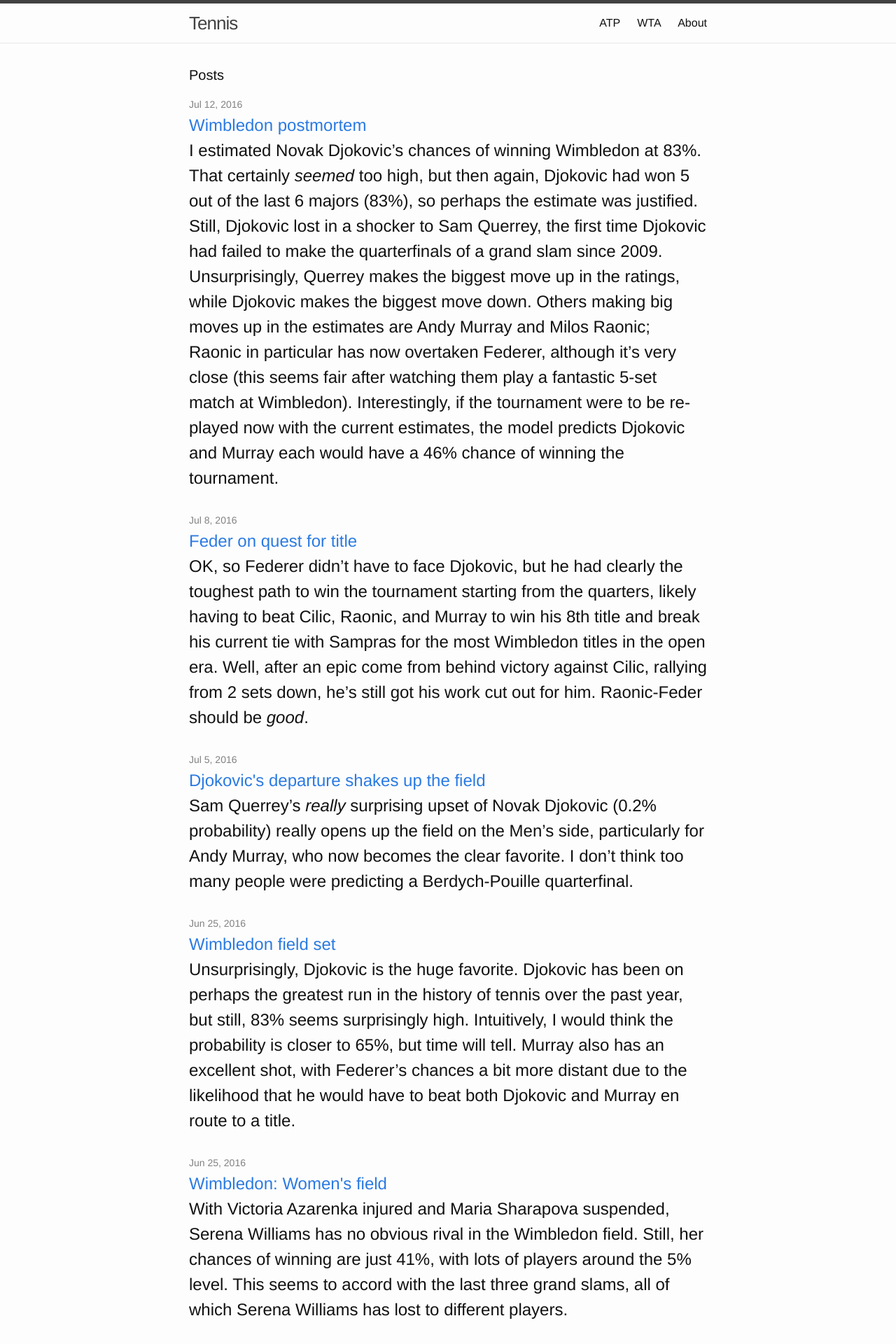
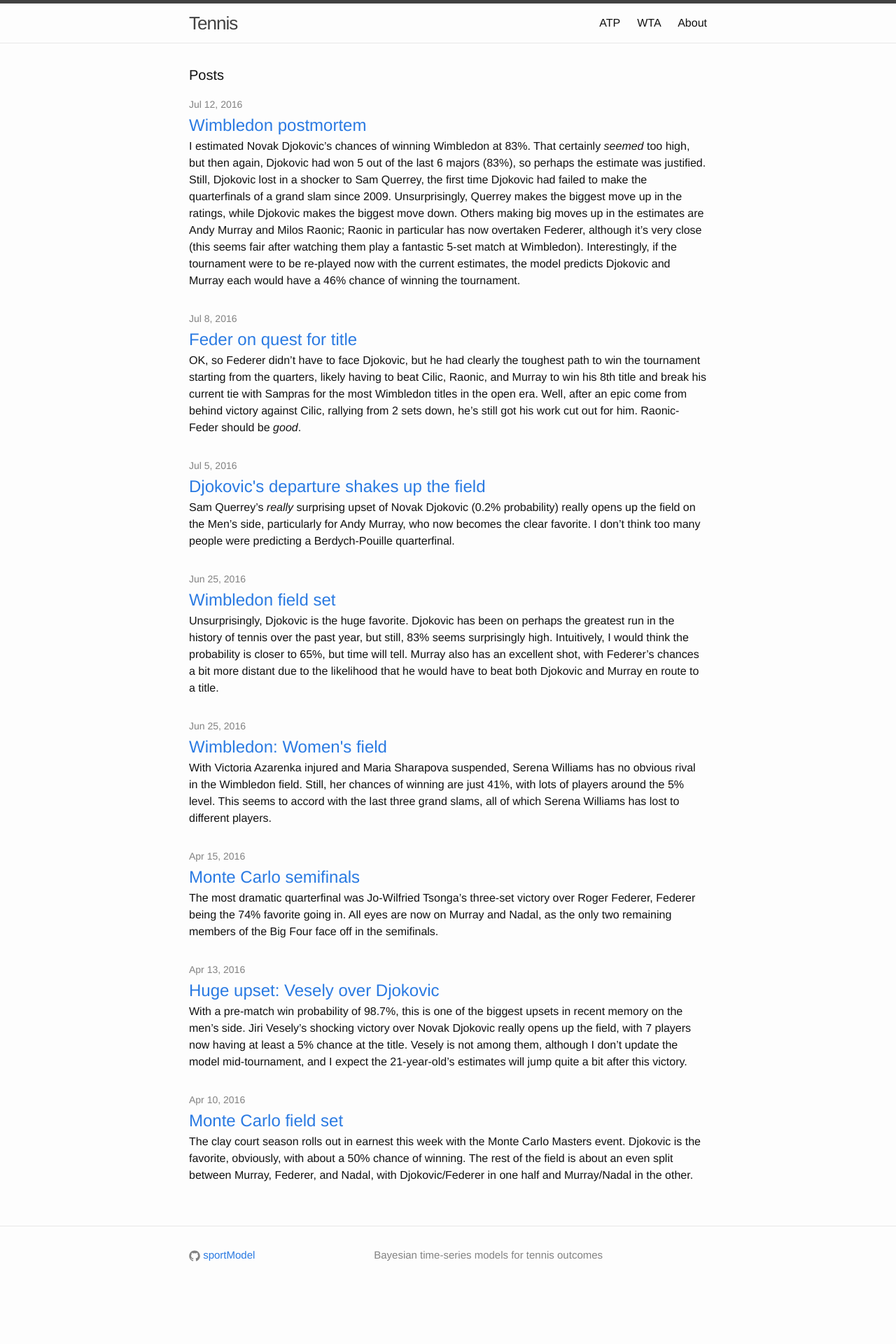
Before and after one commit to sportModel/tennis, a Jekyll site: the page built from index.html, in a window 1280 px wide. Shown: the top 1920 px of the page at 70% size. Built offline with Jekyll 4.4.1, drawn with Linux system fonts in a browser that asks for light colours; after the commit the page ends 1865 px from its top, so only the background shows below that.

Commit message:
CSS: smaller font size on main page

```diff
--- a/css/main.css
+++ b/css/main.css
@@ -59,6 +59,9 @@
  */
 h1, h2, h3, h4, h5, h6 {
   font-weight: 300; }
+h2 p {
+  font-size: 16px;
+}
 
 /**
  * Links
```
